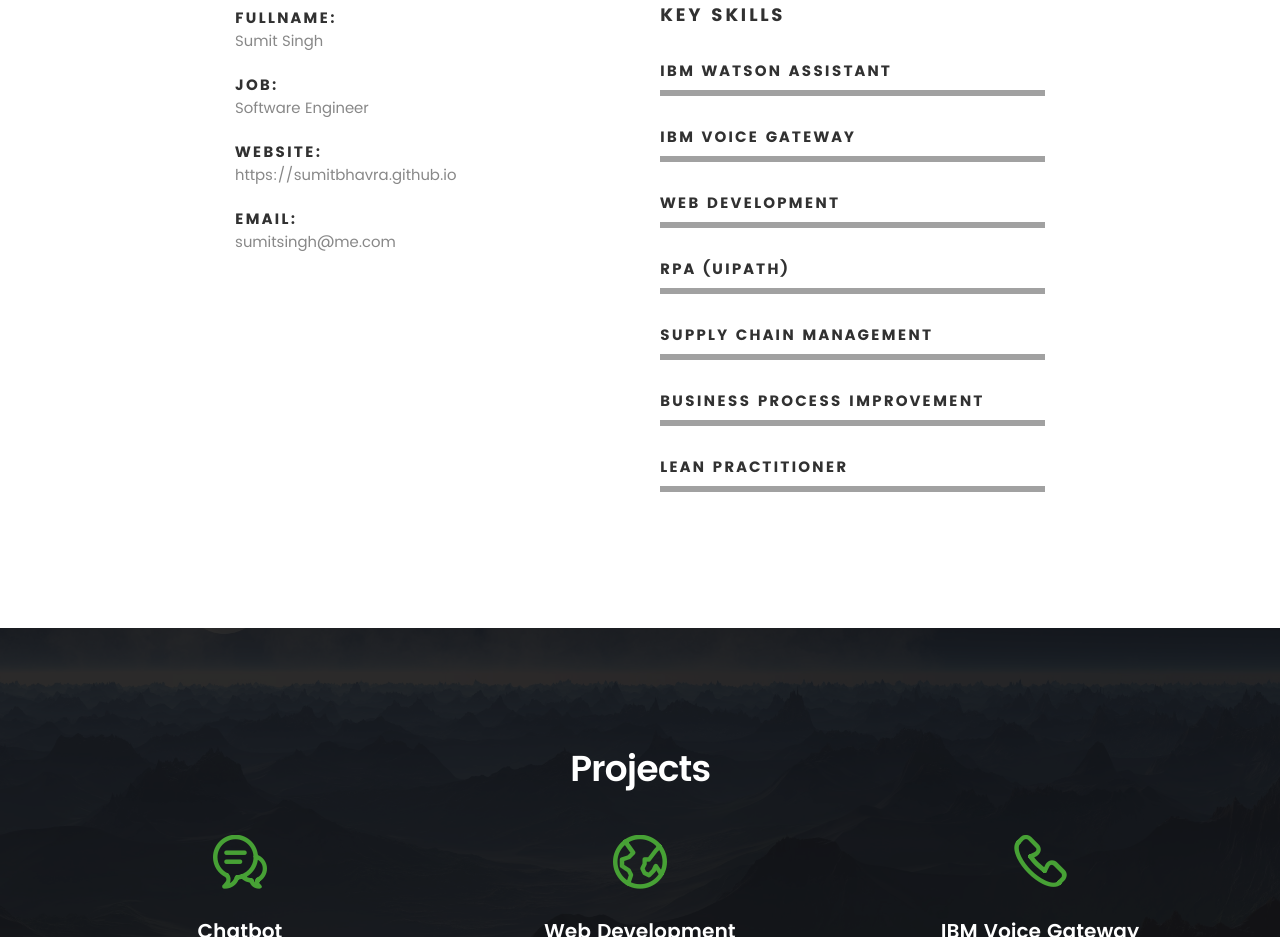
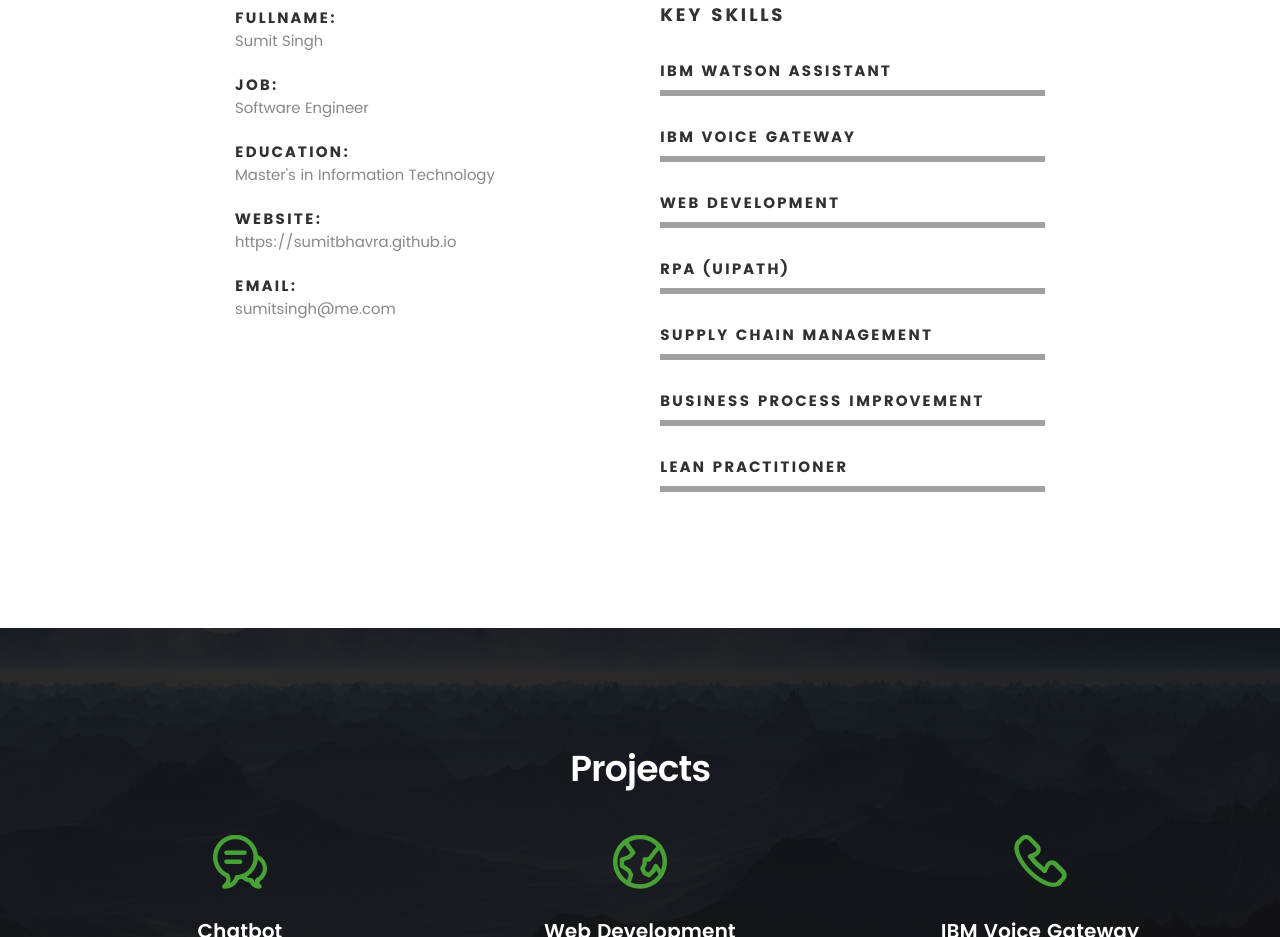
Before and after one commit to sumitbhavra/sumitbhavra.github.io, a plain HTML site: page index.html in a window 1280 px wide. Shown: the part 1316-2253 px from the top of the page. Drawn offline with Linux system fonts and the light colour scheme; files whose address does not match are found by name.

Commit message:
added education

```diff
--- a/index.html
+++ b/index.html
@@ -120,7 +120,11 @@
    				<li>
    					<strong>Job:</strong>
    					<span>Software Engineer</span>
-   				</li>
+					 </li>
+					 <li>
+						<strong>Education:</strong>
+						<span>Master's in Information Technology</span>
+					</li>
    				<li>
    					<strong>Website:</strong>
    					<span>https://sumitbhavra.github.io</span>
```
